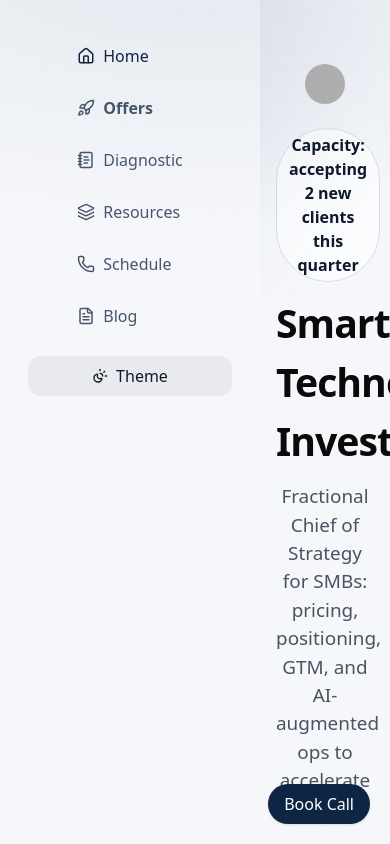
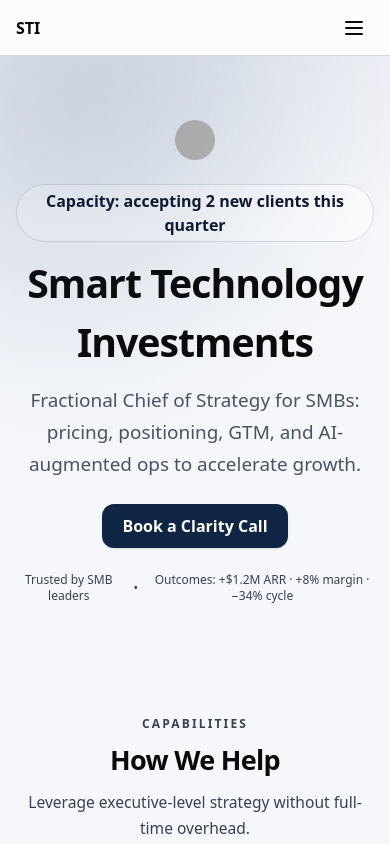
Before and after one commit to HassDhia/smarttechinvest-site, a Next.js app: page / in a window 390 px wide. Shown: the top 844 px of the page. Built offline with nearby package versions, Linux system fonts and the light colour scheme; grey boxes are pictures that could not be loaded.

Commit message:
feat(mobile): responsive mobile nav drawer, hide desktop sidebar/CTA on small screens; readability tweaks

```diff
--- a/src/app/globals.css
+++ b/src/app/globals.css
@@ -105,6 +105,11 @@ body {
   -moz-osx-font-smoothing: grayscale;
 }
 
+/* Improve mobile readability */
+@media (max-width: 640px) {
+  p { line-height: 1.7; }
+}
+
 /* Utilities */
 .container {
   max-width: 1200px;
--- a/src/app/layout.tsx
+++ b/src/app/layout.tsx
@@ -1,6 +1,7 @@
 import type { Metadata } from "next";
 import "./globals.css";
 import { Nav } from "../components/Nav";
+import { MobileNav } from "../components/MobileNav";
 import { ParallaxBG } from "../components/ParallaxBG";
 import { PageTransition } from "../components/PageTransition";
 import { BackToTop } from "../components/BackToTop";
@@ -23,8 +24,9 @@ export default function RootLayout({ children }: { children: React.ReactNode })
           }}
         />
         <ParallaxBG />
-        <div className="grid min-h-screen grid-cols-[260px_1fr]" style={{ background: "transparent" }}>
-          <aside className="sticky top-0 h-svh bg-transparent">
+        <MobileNav />
+        <div className="grid min-h-screen grid-cols-1 lg:grid-cols-[260px_1fr]" style={{ background: "transparent" }}>
+          <aside className="hidden lg:block sticky top-0 h-svh bg-transparent">
             <Nav />
           </aside>
           <main id="main" className="min-w-0">
@@ -32,7 +34,7 @@ export default function RootLayout({ children }: { children: React.ReactNode })
             <footer className="max-w-screen-xl mx-auto px-4 py-8 text-sm text-slate-500">© {new Date().getFullYear()} Smart Technology Investments</footer>
           </main>
         </div>
-        <a href="/schedule" className="fixed right-5 bottom-5 px-4 py-2 rounded-full bg-[var(--brand)] text-white shadow hover:shadow-lg transition" style={{ transitionTimingFunction: "var(--ease-standard)", transitionDuration: "var(--dur-200)" }}>Book Call</a>
+        <a href="/schedule" className="hidden lg:inline-flex fixed right-5 bottom-5 px-4 py-2 rounded-full bg-[var(--brand)] text-white shadow hover:shadow-lg transition" style={{ transitionTimingFunction: "var(--ease-standard)", transitionDuration: "var(--dur-200)" }}>Book Call</a>
         <BackToTop />
       </body>
     </html>
--- /dev/null
+++ b/src/components/MobileNav.tsx
@@ -0,0 +1,71 @@
+"use client";
+import Link from "next/link";
+import { useState, useEffect } from "react";
+import { Home, NotebookText, Rocket, Layers, FileText, Phone, Menu, X, SunMoon } from "lucide-react";
+import { ThemeToggle } from "./ThemeToggle";
+
+const links = [
+  { href: "/", label: "Home", icon: Home },
+  { href: "/offers", label: "Offers", icon: Rocket },
+  { href: "/diagnostic", label: "Diagnostic", icon: NotebookText },
+  { href: "/resources", label: "Resources", icon: Layers },
+  { href: "/schedule", label: "Schedule", icon: Phone },
+  { href: "https://linkedin.com", label: "Blog", icon: FileText, external: true },
+];
+
+export function MobileNav() {
+  const [open, setOpen] = useState(false);
+  useEffect(() => {
+    document.body.style.overflow = open ? "hidden" : "";
+    return () => { document.body.style.overflow = ""; };
+  }, [open]);
+  return (
+    <div className="lg:hidden">
+      {/* Top bar */}
+      <div className="fixed top-0 inset-x-0 z-40 h-14 bg-white/80 dark:bg-slate-950/60 backdrop-blur-md border-b" style={{ borderColor: "var(--border)" }}>
+        <div className="h-full px-4 flex items-center justify-between">
+          <Link href="/" className="font-bold" style={{ fontFamily: "var(--font-heading)" }}>STI</Link>
+          <button aria-label={open ? "Close menu" : "Open menu"} onClick={() => setOpen(!open)} className="rounded-lg px-2 py-1 focus-visible:outline-none focus-visible:ring-2 focus-visible:ring-[var(--brand)]/70">
+            {open ? <X /> : <Menu />}
+          </button>
+        </div>
+      </div>
+      {/* Drawer */}
+      {open && (
+        <div className="fixed inset-0 z-40">
+          <div className="absolute inset-0 bg-black/40" onClick={() => setOpen(false)} />
+          <nav className="absolute left-0 top-0 h-full w-[80%] max-w-xs bg-white dark:bg-slate-950 shadow-xl p-4 overflow-y-auto">
+            <div className="flex items-center justify-between mb-2">
+              <span className="font-bold" style={{ fontFamily: "var(--font-heading)" }}>Menu</span>
+              <button aria-label="Close menu" onClick={() => setOpen(false)} className="rounded-lg p-1 focus-visible:outline-none focus-visible:ring-2 focus-visible:ring-[var(--brand)]/70">
+                <X />
+              </button>
+            </div>
+            <ul className="flex flex-col gap-2">
+              {links.map(({ href, label, icon: Icon, external }) => {
+                const Anchor = (external ? ("a" as const) : Link) as unknown as React.ElementType;
+                return (
+                  <li key={href}>
+                    <Anchor href={href} target={external ? "_blank" : undefined} rel={external ? "noopener" : undefined} onClick={() => setOpen(false)} className="flex items-center gap-2 px-2 py-2 rounded-lg text-slate-700 dark:text-slate-200 hover:bg-slate-100/70 dark:hover:bg-slate-800/60">
+                      <Icon size={18} />
+                      <span>{label}</span>
+                    </Anchor>
+                  </li>
+                );
+              })}
+            </ul>
+            <div className="mt-3">
+              <ThemeToggle>
+                <div className="flex items-center justify-center w-full gap-2 px-3 py-2 rounded-xl bg-black/[0.05] text-slate-900 dark:bg-white/10 dark:text-white/90">
+                  <SunMoon size={16} /> <span>Theme</span>
+                </div>
+              </ThemeToggle>
+            </div>
+          </nav>
+        </div>
+      )}
+      {/* Spacer so content is not hidden under top bar */}
+      <div className="h-14" />
+    </div>
+  );
+}
```
